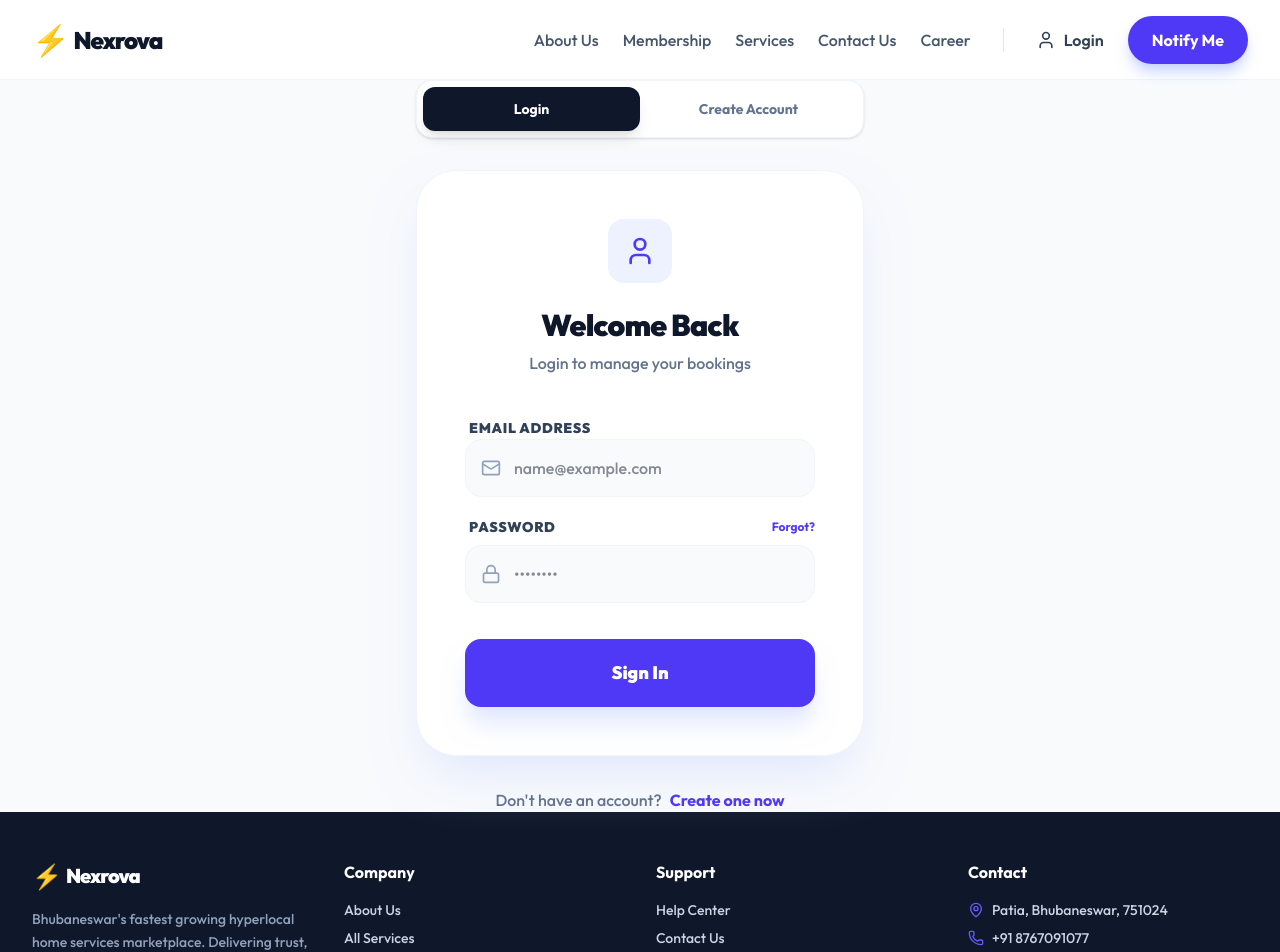
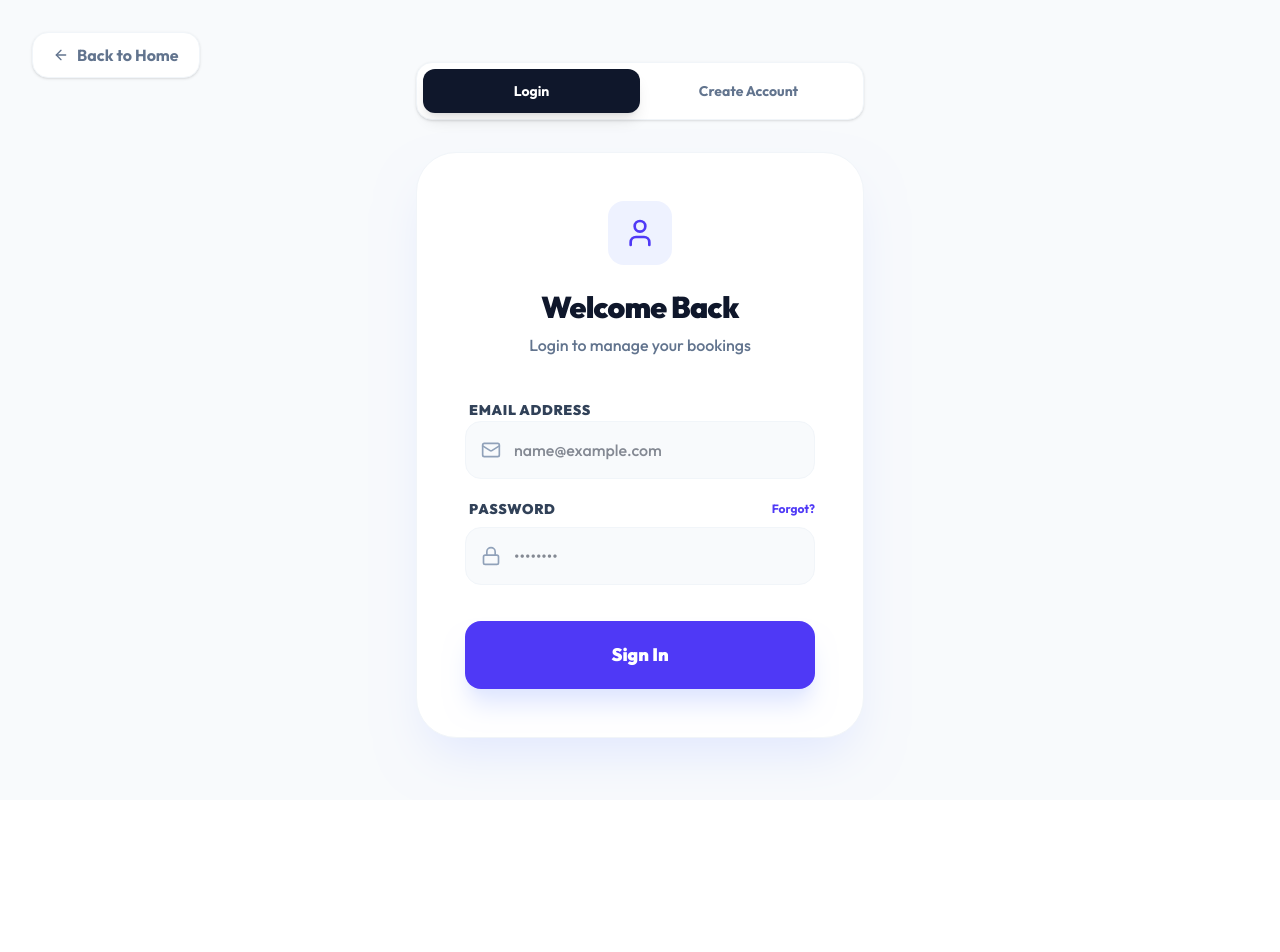
Before and after one commit to zingline-dev/Nexrova, a Next.js app in the folder Nexrova-web/: page /login in a window 1280 px wide. Shown: the top 952 px of the page. After the commit the page ends 800 px from the top, so only its background shows below. Built offline with nearby package versions, Linux system fonts and the light colour scheme.

Commit message:
Hide navbar/footer on login page and added back button

```diff
--- a/Nexrova-web/src/app/layout.tsx
+++ b/Nexrova-web/src/app/layout.tsx
@@ -1,5 +1,4 @@
-import Navbar from "@/components/Navbar";
-import Footer from "@/components/Footer";
+import LayoutWrapper from "@/components/LayoutWrapper";
 import { Outfit } from "next/font/google";
 import "./globals.css";
 
@@ -21,11 +20,9 @@ export default function RootLayout({
   return (
     <html lang="en" className="scroll-smooth" suppressHydrationWarning>
       <body className={outfit.className} suppressHydrationWarning>
-        <Navbar />
-        <main className="min-h-[calc(100vh-80px)]">
+        <LayoutWrapper>
           {children}
-        </main>
-        <Footer />
+        </LayoutWrapper>
       </body>
     </html>
   );
--- a/Nexrova-web/src/app/login/page.tsx
+++ b/Nexrova-web/src/app/login/page.tsx
@@ -44,7 +44,13 @@ export default function LoginPage() {
   }
 
   return (
-    <div className="min-h-screen flex items-center justify-center bg-slate-50 px-4 pt-20">
+    <div className="min-h-screen flex items-center justify-center bg-slate-50 px-4 relative">
+      <Link
+        href="/"
+        className="absolute top-8 left-8 flex items-center gap-2 text-slate-500 font-bold hover:text-indigo-600 transition-all bg-white px-5 py-2.5 rounded-2xl border border-slate-100 shadow-sm hover-lift"
+      >
+        <ArrowRight className="w-4 h-4 rotate-180" /> Back to Home
+      </Link>
       <div className="max-w-md w-full">
         {/* Toggle */}
         <div className="flex bg-white p-1.5 rounded-2xl mb-8 shadow-sm border border-slate-100">
@@ -147,15 +153,6 @@ export default function LoginPage() {
           )}
         </div>
 
-        <p className="text-center mt-8 text-slate-500 font-medium">
-          {isLogin ? "Don't have an account?" : "Already have an account?"}
-          <button
-            onClick={() => setIsLogin(!isLogin)}
-            className="ml-2 text-indigo-600 font-bold hover:underline"
-          >
-            {isLogin ? "Create one now" : "Login here"}
-          </button>
-        </p>
       </div>
     </div>
   );
--- /dev/null
+++ b/Nexrova-web/src/components/LayoutWrapper.tsx
@@ -0,0 +1,20 @@
+"use client";
+
+import { usePathname } from "next/navigation";
+import Navbar from "@/components/Navbar";
+import Footer from "@/components/Footer";
+
+export default function LayoutWrapper({ children }: { children: React.ReactNode }) {
+  const pathname = usePathname();
+  const isLoginPage = pathname === "/login";
+
+  return (
+    <>
+      {!isLoginPage && <Navbar />}
+      <main className={!isLoginPage ? "min-h-[calc(100vh-80px)]" : ""}>
+        {children}
+      </main>
+      {!isLoginPage && <Footer />}
+    </>
+  );
+}
```
